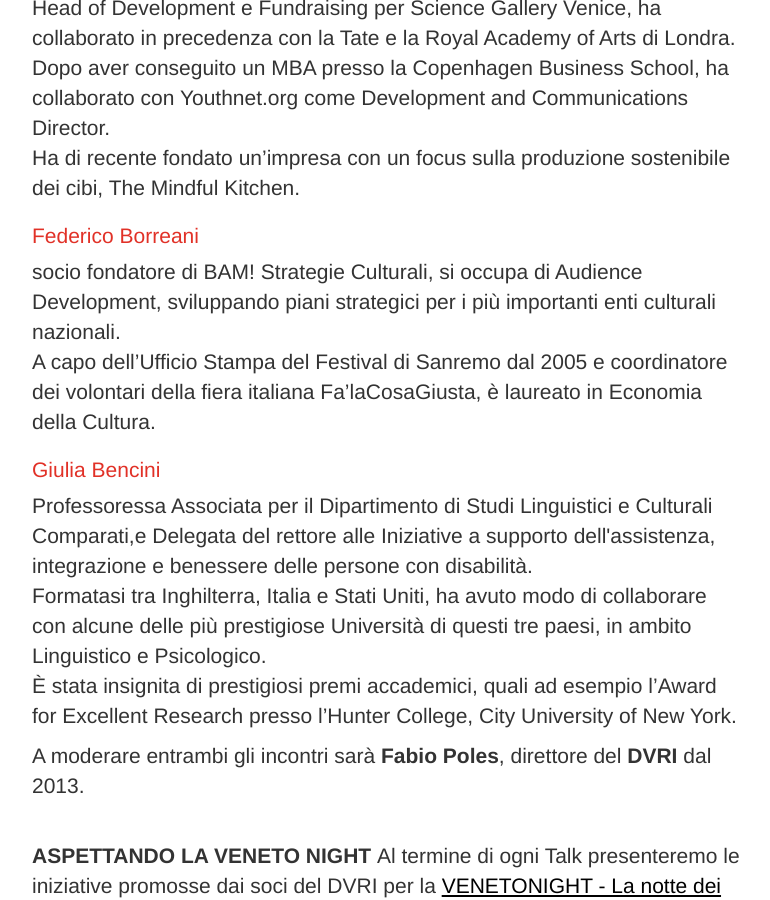
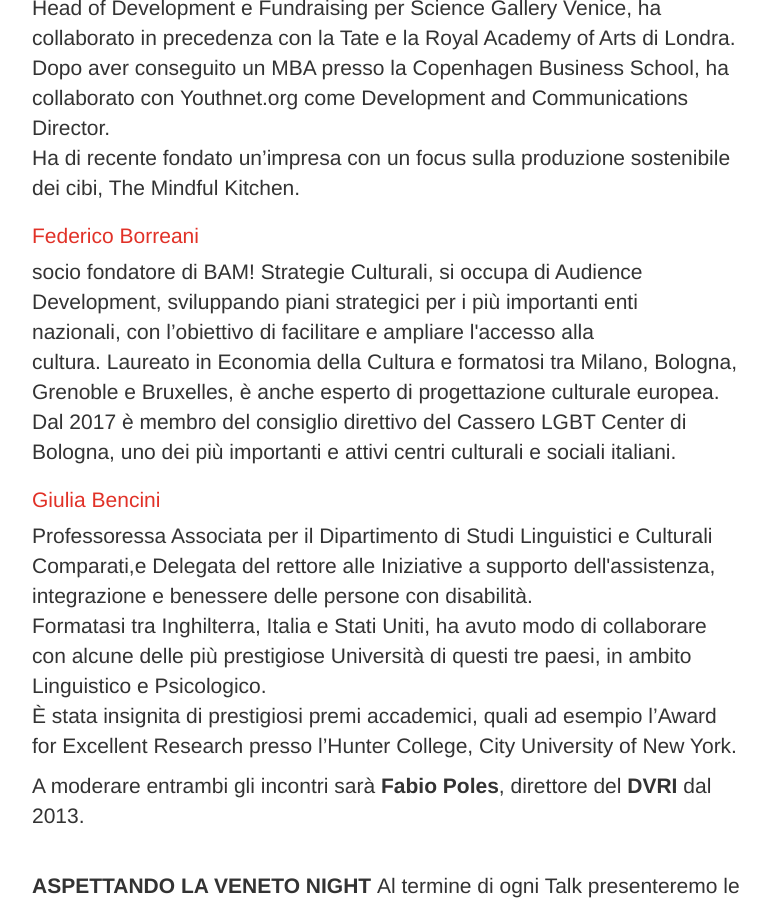
Before and after one commit to simonini/dvri-j-theme, a Jekyll site: the page built from progetti/caffe-2017.html, in a window 1280 px wide and 900 px high, scrolled down 4651 px. Shown: the whole window, without its empty margins (253-1023 px from the left). Built offline with Jekyll 4.4.1, drawn with Linux system fonts in a browser that asks for light colours; the table of contents is made by our own code.

Commit message:
Update caffe-2017.html

```diff
--- a/progetti/caffe-2017.html
+++ b/progetti/caffe-2017.html
@@ -73,8 +73,12 @@
   Ha di recente fondato un’impresa con un focus sulla produzione sostenibile dei cibi, The Mindful Kitchen.</p>
 
   <h5>Federico Borreani</h5>
-  <p>socio fondatore di BAM! Strategie Culturali, si occupa di Audience Development, sviluppando piani strategici per i più importanti enti culturali nazionali.<br/>
-  A capo dell’Ufficio Stampa del Festival di Sanremo dal 2005 e coordinatore dei volontari della fiera italiana Fa’laCosaGiusta, è laureato in Economia della Cultura.
+  <p>socio fondatore di BAM! Strategie Culturali, si occupa di Audience
+Development, sviluppando piani strategici per i più importanti enti nazionali, con l’obiettivo di
+facilitare e ampliare l&#39;accesso alla cultura. Laureato in Economia della Cultura e formatosi tra
+Milano, Bologna, Grenoble e Bruxelles, è anche esperto di progettazione culturale europea. Dal 2017
+è membro del consiglio direttivo del Cassero LGBT Center di Bologna, uno dei più importanti e
+attivi centri culturali e sociali italiani.
   </p>
 
   <h5>Giulia Bencini</h5>
```
